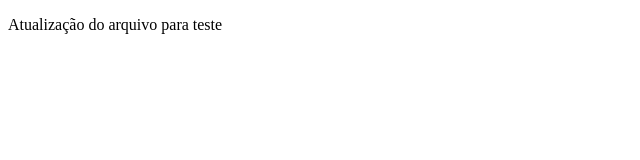
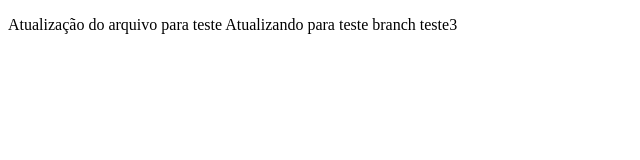
Before and after one commit to antoniomelo1/testegithub, a plain HTML site: page index.html in a window 1280 px wide. Shown: the whole page, without its empty margins (0-640 px from the left). Drawn offline with Linux system fonts and the light colour scheme.

Commit message:
Enviando atualização para branch teste3

```diff
--- a/index.html
+++ b/index.html
@@ -11,6 +11,7 @@
     <div>
         <p>
             Atualização do arquivo para teste
+            Atualizando para teste branch teste3
         </p>
     </div>
 
```
